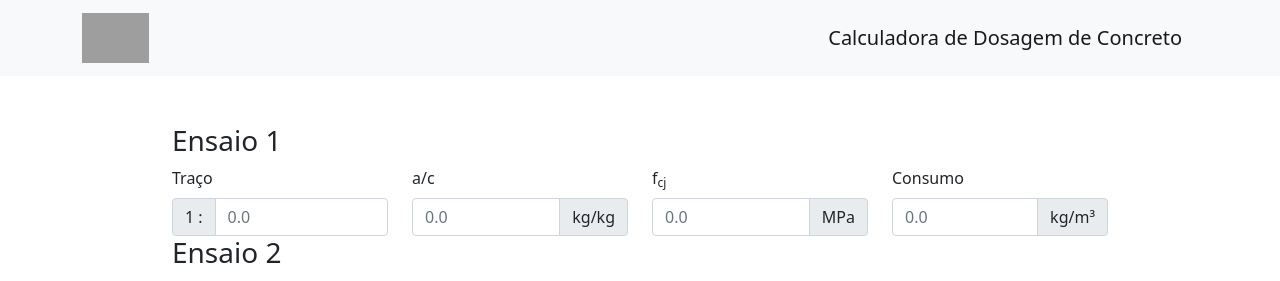
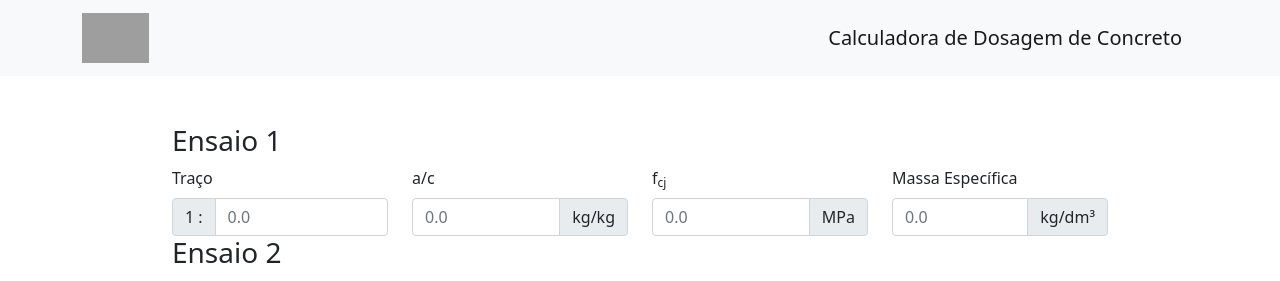
Before and after one commit to thejoaovitor/app-dosagem, a React (Create React App) app: page / in a window 1280 px wide. Shown: the top 281 px of the page. Built offline with nearby package versions, Linux system fonts and the light colour scheme; grey boxes are pictures that could not be loaded.

Commit message:
added y state const

```diff
--- a/src/App.js
+++ b/src/App.js
@@ -22,7 +22,6 @@ function App() {
 
 
   const calculateResult = () => {
-    setW(15)
 
     const t1 = +document.getElementById("t1").value;
     const ac1 = +document.getElementById("ac1").value;
@@ -167,7 +166,7 @@ function App() {
 
               <Col xs={6} md={3}>
                 <Form.Group controlId="c1">
-                  <Form.Label>Consumo</Form.Label>
+                  <Form.Label>Massa Específica</Form.Label>
                   <InputGroup>
                     <Form.Control
                       placeholder="0.0"
@@ -178,7 +177,7 @@ function App() {
                       step="any"
                       max="1000"
                     />
-                    <InputGroup.Text>kg/m³</InputGroup.Text>
+                    <InputGroup.Text>kg/dm³</InputGroup.Text>
                   </InputGroup>
                 </Form.Group>
               </Col>
```
